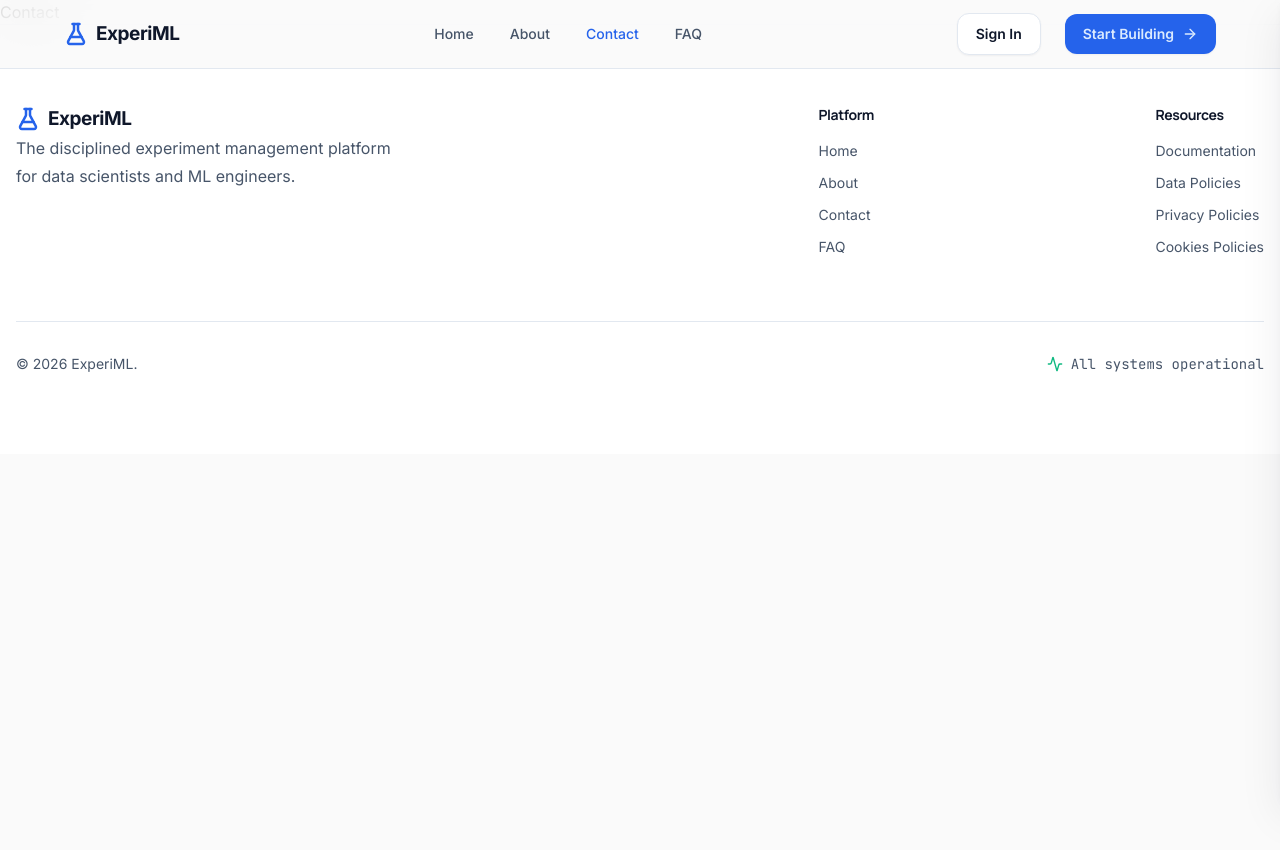
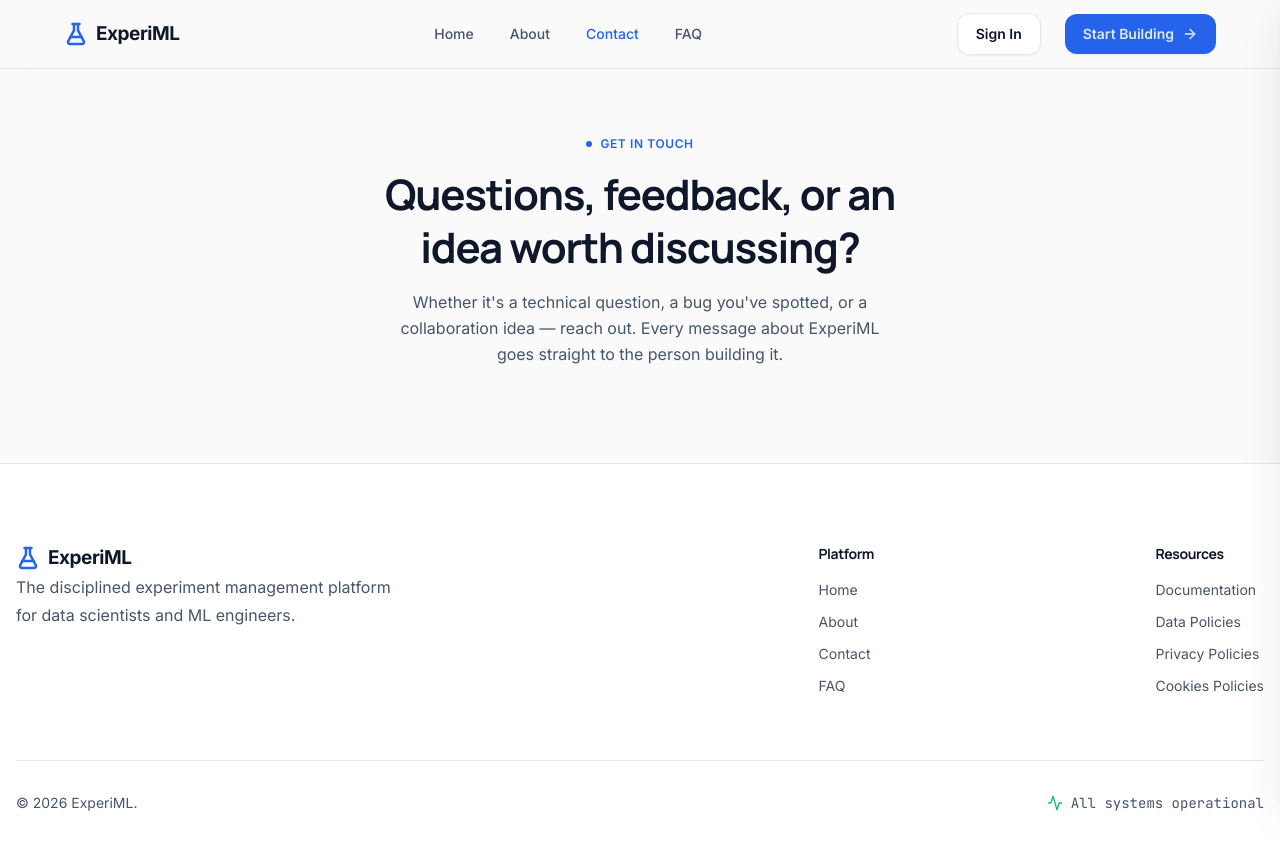
Before and after one commit to Dhairya-Dave-0204/ExperiML, a React (Vite) app in the folder frontend/: page /contact in a window 1280 px wide. Shown: the top 850 px of the page. Before the commit the page ends 800 px from the top, so only its background shows below. Built offline with nearby package versions, Linux system fonts and the light colour scheme.

Commit message:
Connect the hero to the contact page

```diff
--- a/frontend/src/components/shared/Contact/ContactHero/ContactHero.jsx
+++ b/frontend/src/components/shared/Contact/ContactHero/ContactHero.jsx
@@ -3,11 +3,8 @@ import { MessageCircle } from "lucide-react";
 
 function ContactHero() {
     return (
-    <section className="py-16 md:py-24">
+    <section className="py-16 mt-10 md:py-24">
       <div className="flex flex-col items-center text-center container-custom">
-        <div className="flex items-center justify-center w-12 h-12 mb-5 rounded-xl bg-primary-light">
-          <MessageCircle size={22} strokeWidth={1.75} className="text-primary" />
-        </div>
 
         <div className="inline-flex items-center gap-2 mb-4 text-xs font-semibold tracking-wider uppercase text-primary">
           <span className="h-1.5 w-1.5 rounded-full bg-primary" />
--- a/frontend/src/pages/Contact/Contact.jsx
+++ b/frontend/src/pages/Contact/Contact.jsx
@@ -1,8 +1,11 @@
 import React from 'react'
+import { ContactHero } from "@/components/components.index"
 
 function Contact() {
   return (
-    <div>Contact</div>
+    <>
+      <ContactHero />
+    </>
   )
 }
 
```
